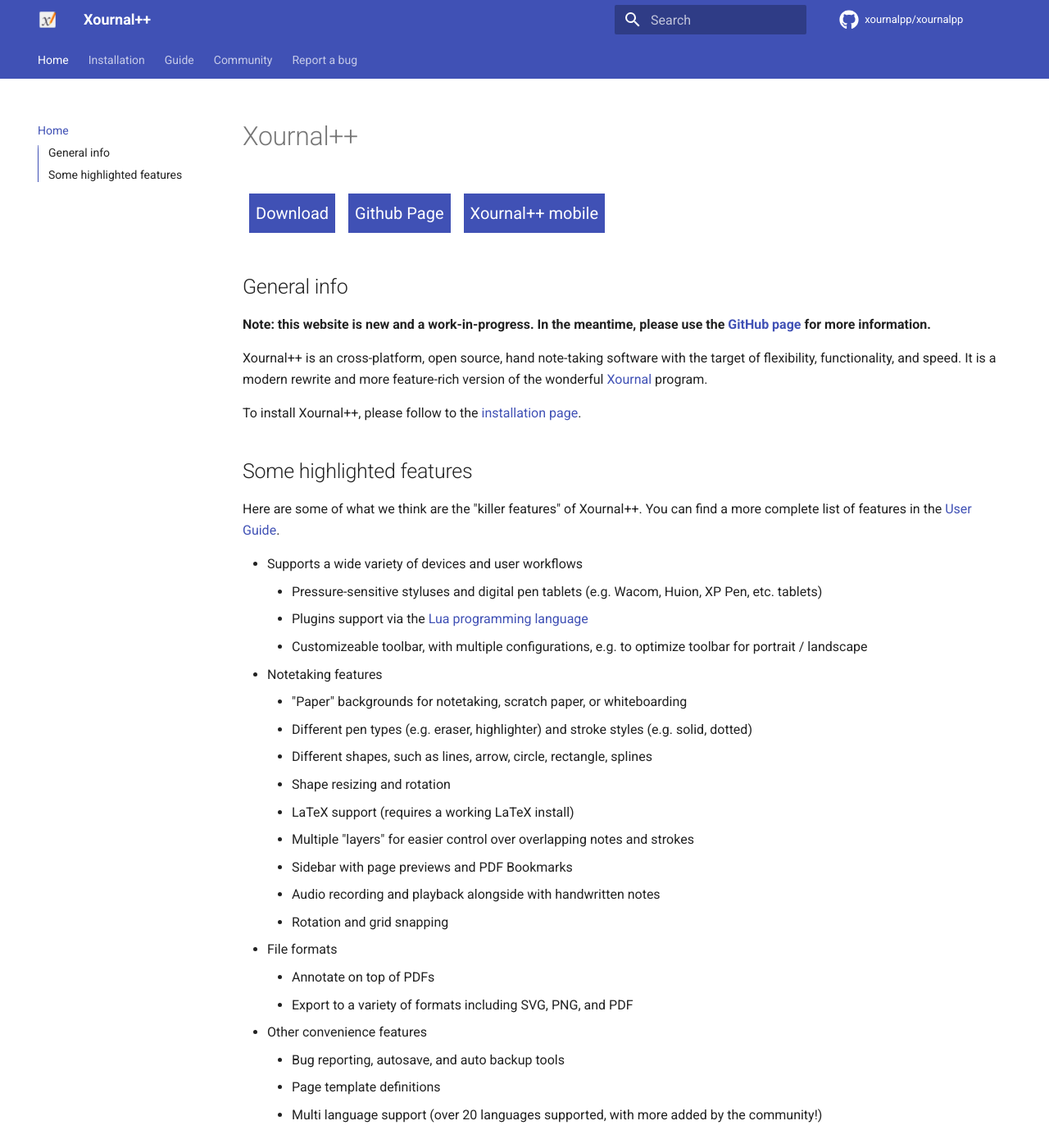
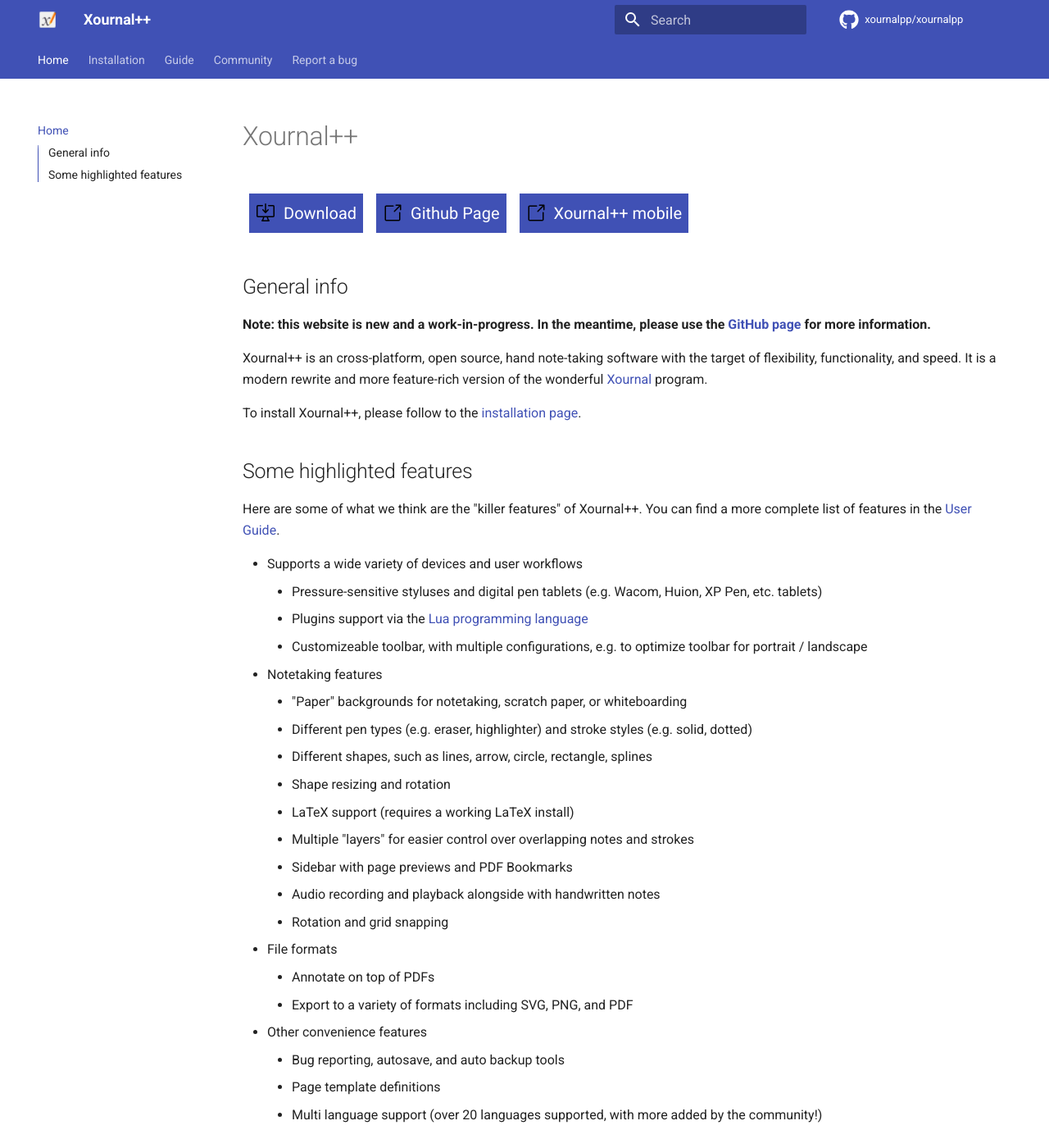
Before and after one commit to xournalpp/xournalpp.github.io, an MkDocs documentation site: the page built from docs/index.md, in a window 1280 px wide and 1400 px high. Shown: the whole window at 82% size. Built offline with MkDocs 1.6.1 and Material for MkDocs 9.7.7, drawn with Linux system fonts in a browser that asks for light colours; comment, search, counter and statistics services are not loaded; the version menu is left out.

Commit message:
Changed icon to one from octicons and css changes

```diff
--- a/docs/css/buttons.css
+++ b/docs/css/buttons.css
@@ -1,8 +1,9 @@
 a.xournalppButton {
     display: inline-flex;
+    position: relative;
     justify-content: center;
     align-items: center;
-    flex-direction: column;
+    flex-shrink: 0;
     background-color: var(--md-primary-fg-color);
     color: var(--md-primary-bg-color);
     padding: 8px;
@@ -14,13 +15,25 @@ a.xournalppButton:hover {
     color: var(--md-primary-bg-color--light);
 }
 
-a.downloadButton:after {
+a.linkButton:before {
     display: block;
     content: "";
-    width: 34px;
-    height: 34px;
-    background: url(/icons/download.svg);
+    width: 24px;
+    height: 24px;
+    background: url(/icons/octicons/link-external.svg);
     background-size: cover;
+    margin-right: 10px;
+    background-repeat: no-repeat;
+}
+
+a.downloadButton:before {
+    display: block;
+    content: "";
+    width: 24px;
+    height: 24px;
+    background: url(/icons/octicons/desktop-download.svg);
+    background-size: cover;
+    margin-right: 10px;
     background-repeat: no-repeat;
 }
 
@@ -36,10 +49,10 @@ a.downloadButton:after {
     font-size: 24px;
 }
 
-#debianContainer, #ubuntuContainer, #osContainer, #macosDownloadsContainer, #windowsDownloadsContainer {
-    grid-template-columns: repeat(3, 1fr);
+#osContainer, #macosDownloadsContainer, #windowsDownloadsContainer {
+    grid-template-columns: repeat(auto-fill, minmax(300px, 1fr));
 }
 
-#linuxDownloadsContainer {
-    grid-template-columns: repeat(4, 1fr);
+#linuxDownloadsContainer, #debianContainer, #ubuntuContainer  {
+    grid-template-columns: repeat(auto-fill, minmax(460px, 1fr));
 }
--- a/docs/index.md
+++ b/docs/index.md
@@ -1,9 +1,9 @@
 # Xournal++
 
 <div style="display: flex; justify-content: left;">
-<a class="xournalppButton" style="margin: 8px;" href="installation">Download</a>
-<a class="xournalppButton" style="margin: 8px;" href="https://github.com/xournalpp/xournalpp/">Github Page</a>
-<a class="xournalppButton" style="margin: 8px;" href="https://gitlab.com/TheOneWithTheBraid/xournalpp_mobile">Xournal++ mobile</a>
+<a class="xournalppButton downloadButton" style="margin: 8px;" href="installation">Download</a>
+<a class="xournalppButton linkButton" style="margin: 8px;" href="https://github.com/xournalpp/xournalpp/">Github Page</a>
+<a class="xournalppButton linkButton" style="margin: 8px;" href="https://gitlab.com/TheOneWithTheBraid/xournalpp_mobile">Xournal++ mobile</a>
 <!-- TODO: Add some more quick buttons -->
 </div>
 
```
Also changed, not shown: docs/installation/linux.md (+12 -12 lines), docs/installation/macos.md (+2 -2 lines), docs/installation/windows.md (+2 -2 lines), docs/icons/download.svg (deleted), docs/icons/octicons/desktop-download.svg (added), docs/icons/octicons/link-external.svg (added), 1 other file.
